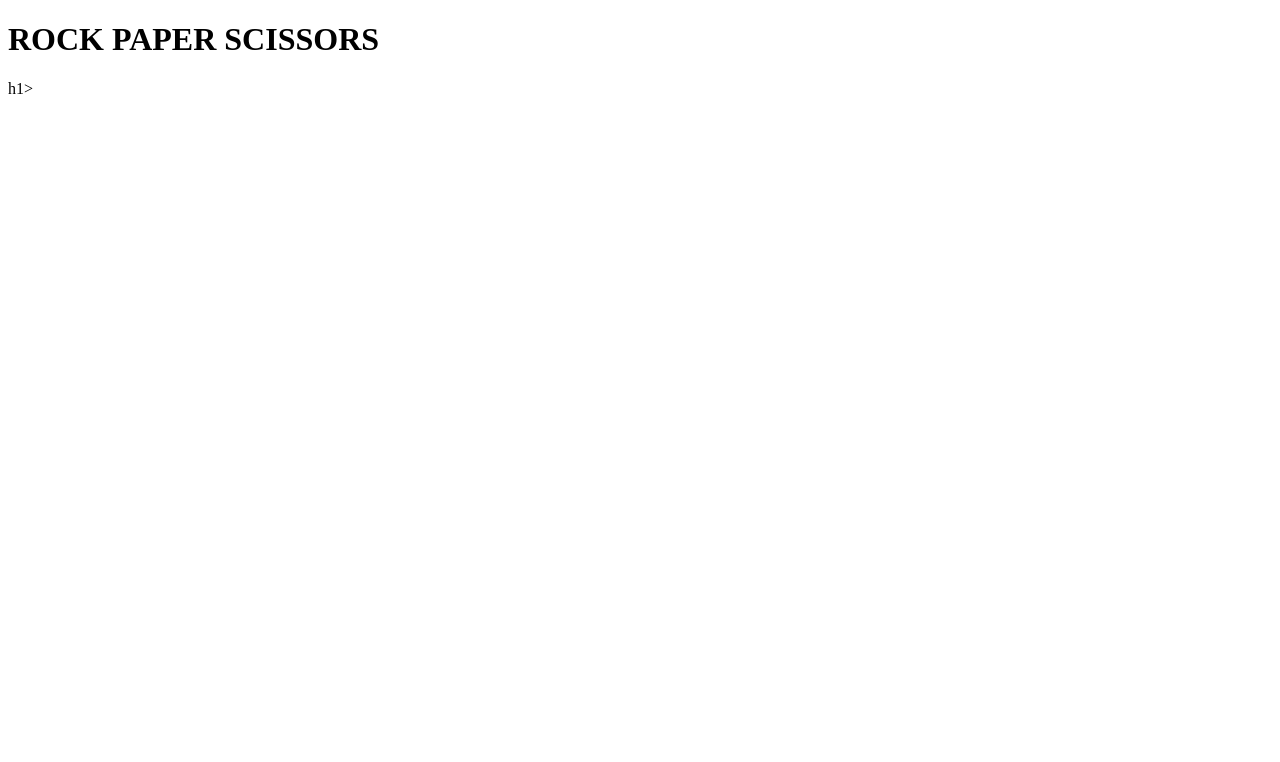
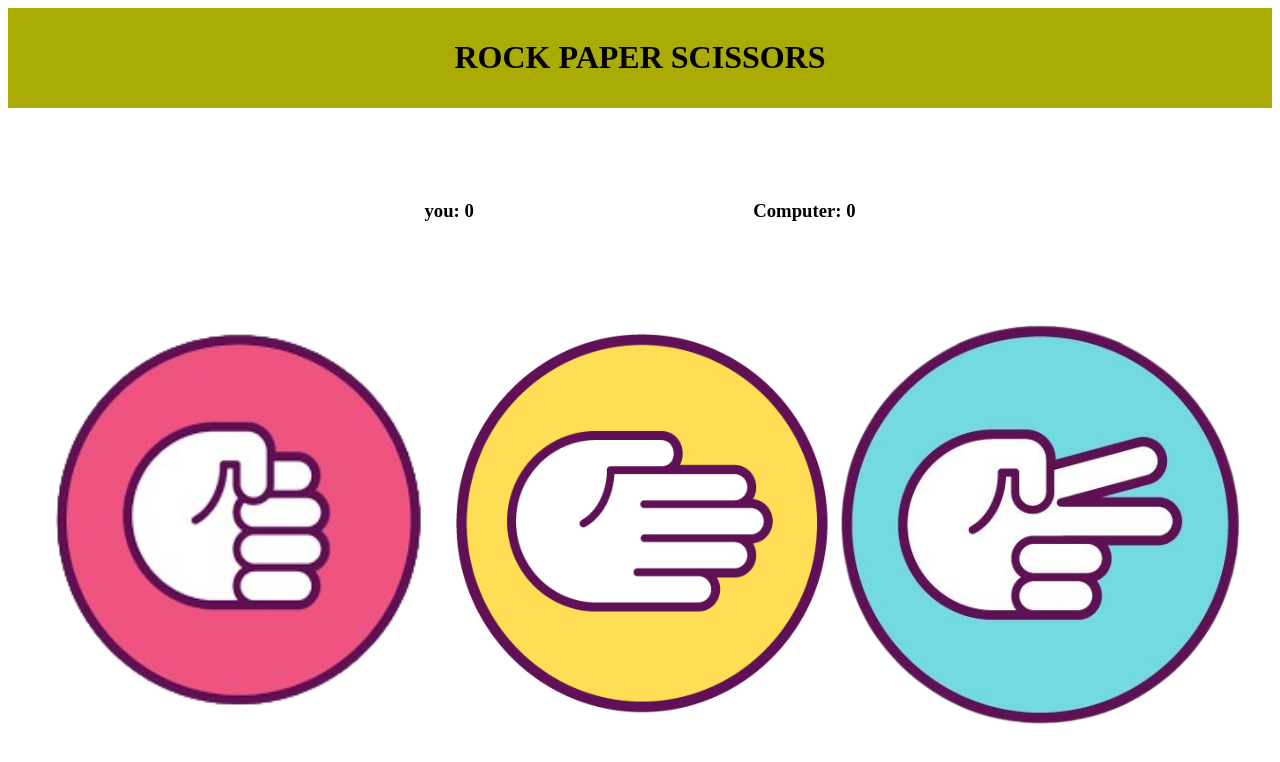
Before and after one commit to LUKITA1416171822/Rock_Paper_Scissors, a plain HTML site: page index.html in a window 1280 px wide. Drawn offline with Linux system fonts and the light colour scheme.

Commit message:
Game Logic added with initial styling

```diff
--- a/Script.js
+++ b/Script.js
@@ -1,15 +1,27 @@
+
+let ComputerScore=0;
+let PlayerScore=0;
+document.getElementById("you").innerHTML += PlayerScore;
+document.getElementById("computer").innerHTML += ComputerScore;
 function getComputerChoice(){
-    let arr=["ROCK","PAPER","SISSORS"];
+    let arr=["ROCK","PAPER","SCISSORS"];
     return arr[Math.floor(Math.random()*3)];
 }
 function result(player_Selection){
     let Computer=getComputerChoice();
     let player = player_Selection.toUpperCase();
     if(Computer==player)
-        return "Draw";
-    else if(Computer=="ROCK"&& player=="SISSORS"|| Computer=="SISSORS"&& player=="ROCK" || Computer=="PAPER"&& player=="ROCK")
-        return "Computer Wins";
-    else
-    return "Player Wins";
+       { return ;}
+    else if(Computer=="ROCK" && player=="SCISSORS"|| Computer=="SCISSORS"&& player=="PAPER" || Computer=="PAPER"&& player=="ROCK")
+        {
+        ComputerScore++;}
+    else {
+    PlayerScore++;}
+    updateScores();
+   // alert('Computer choice : '+Computer+'\nYour choice: '+player+'\nResult: '+Computer+' '+((Computer==player)?"=":(Computer=="ROCK"&& player=="SISSORS"|| Computer=="SISSORS"&& player=="ROCK" || Computer=="PAPER"&& player=="ROCK")?"WINS":"LOSES"));
 }
-alert(result("ROck"))
+function updateScores() {
+    document.getElementById("you").innerHTML = "you: " + PlayerScore;
+    document.getElementById("computer").innerHTML = "computer: " + ComputerScore;
+}
+// alert(result("ROck"))
--- a/index.html
+++ b/index.html
@@ -4,13 +4,30 @@
     <meta charset="UTF-8">
     <meta name="viewport" content="width=device-width, initial-scale=1.0">
     <title>Document</title>
+    <link rel="stylesheet" href="style.css">
 </head>
 <body>
-    <script src="Script.js">
-    </script>
+
     <div class="header">
-        <h1>ROCK PAPER SCISSORS</div>h1>
+        <h1>ROCK PAPER SCISSORS</h1>
     </div>
-
+   <div class="GameScreen">
+    <div class="result">
+   <h3 id="you">you: </h3>
+   <h3 id="computer">Computer: </h3>
+</div>
+<div class="choices">
+    <div class="choice" id="r">
+        <img src="images/Rock.png" alt="rock" onclick="result('ROCK')">
+    </div>
+    <div class="choice" id="p">
+        <img src="images/paper.png" alt="paper" onclick="result('PAPER')">
+    </div>
+    <div class="choice" id="s">
+        <img src="images/scissors.png" alt="scissors" onclick="result('SCISSORS')">
+    </div>
+   </div>
+   <script src="Script.js">
+</script>
 </body>
 </html>
--- /dev/null
+++ b/style.css
@@ -0,0 +1,38 @@
+body{
+    display: flex;
+    flex-direction: column;
+}
+.header , .choices, .result{
+    display: flex;
+    flex-direction: row;
+}
+.header{
+    justify-content: center;
+    align-items: center;
+    padding: 10px;
+    background-color: rgb(171, 171, 5);
+}
+.GameScreen{
+    display: flex;
+    flex-direction: column;
+    justify-content: space-between;
+    /* align-items: center; */
+}
+.result{
+    justify-content: center;
+    align-items: center;
+    padding: 10px;
+    margin-bottom: 10px;
+    gap: 25%;
+    margin: 5%;
+}
+img{
+    width: 400px;
+    height: 400px;
+}
+.choices{
+    justify-content: center;
+    align-items: center;
+    padding: 10px;
+    margin-bottom: 10px;
+}
```
